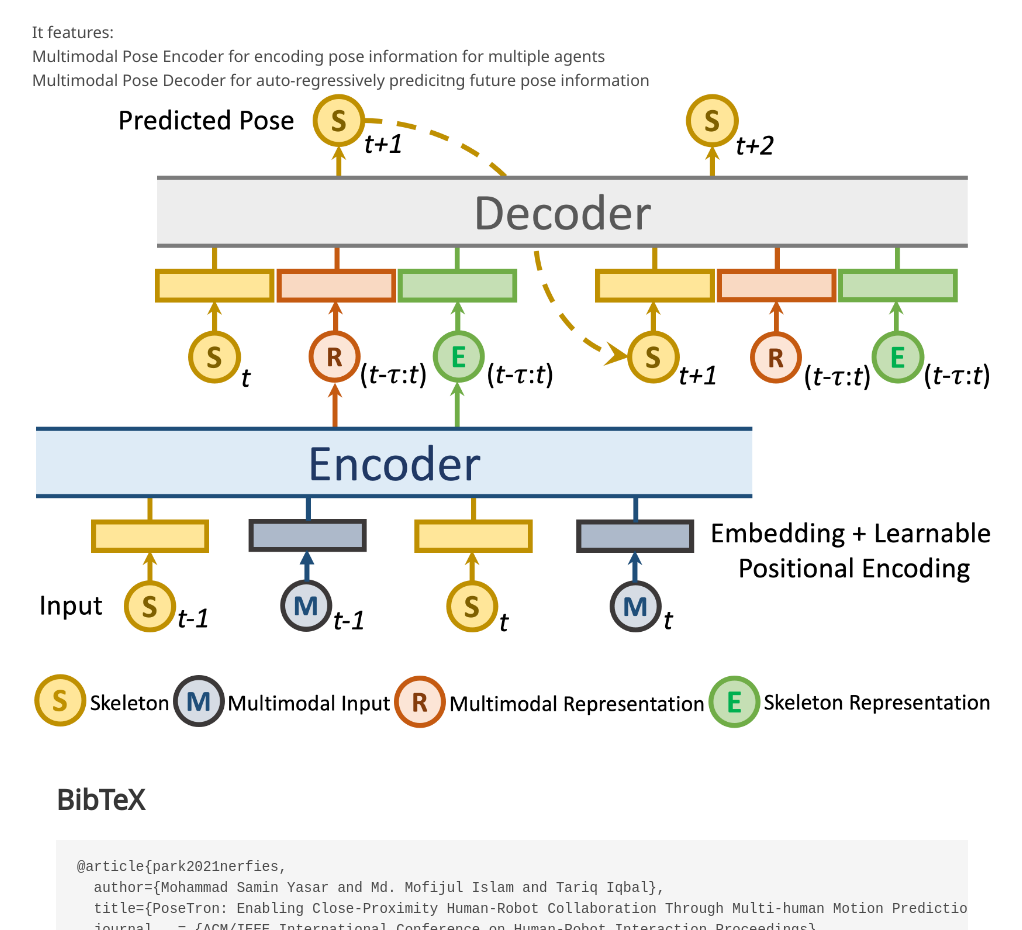
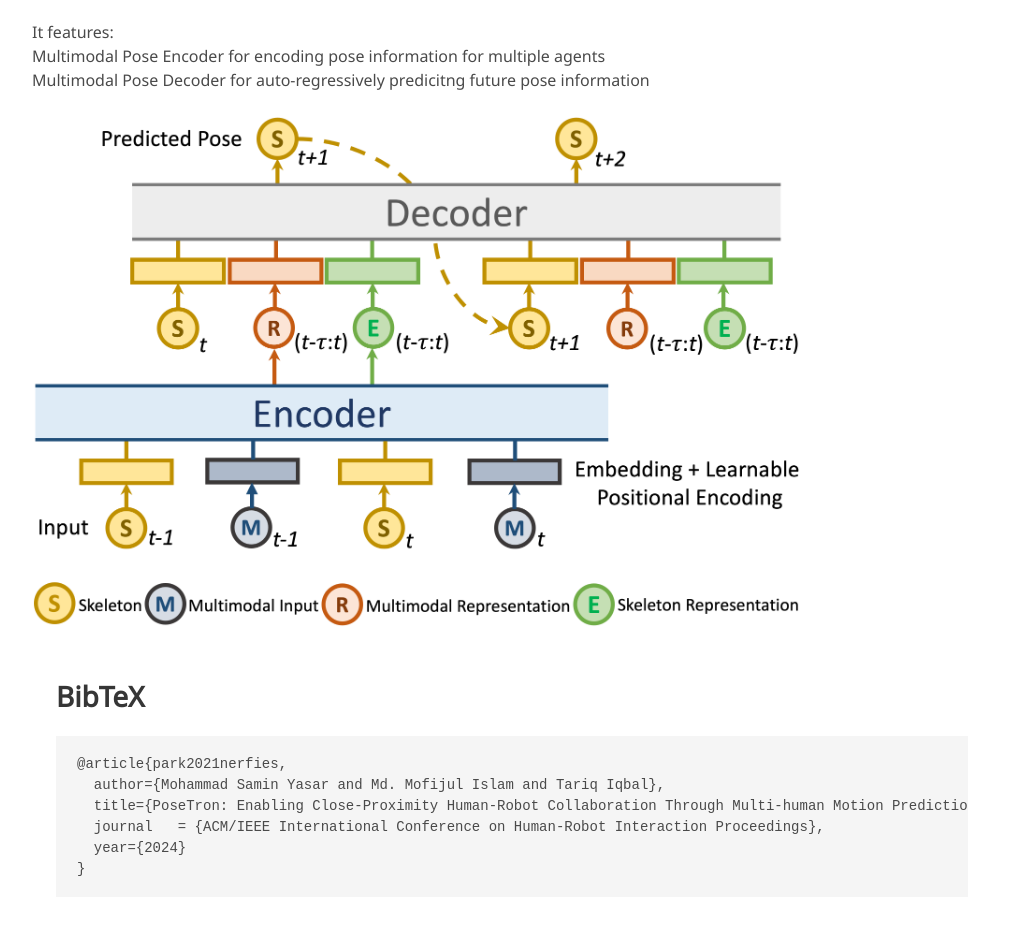
Before and after one commit to MohammadYasar/Interact, a plain HTML site: page index.html in a window 1280 px wide. Shown: the part 2413-3343 px from the top of the page, without its empty margins (128-1150 px from the left). Drawn offline with nearby package versions, Linux system fonts and the light colour scheme; some icons are missing; a web font is replaced by a local one.

Commit message:
resizing posetron image

```diff
--- a/index.html
+++ b/index.html
@@ -8,6 +8,12 @@
   <meta name="viewport" content="width=device-width, initial-scale=1">
   <title>PoseTron: Enabling Close-Proximity Human-Robot Collaboration Through Multi-human Motion Prediction</title>
 
+  <style>
+    .responsive-image {
+        max-width: 80%;
+        height: auto;
+    }
+</style>
 
 
   <link href="https://fonts.googleapis.com/css?family=Google+Sans|Noto+Sans|Castoro"
@@ -214,8 +220,8 @@
           <li>Multimodal Pose Encoder for encoding pose information for multiple agents</li>
           <li>Multimodal Pose Decoder for auto-regressively predicitng future pose information</li>
       </ul>
-      <p></p>
-    <img src="./static/images/posetron_architecture.png" alt="PoseTron-banner">
+      <br>
+    <img src="./static/images/posetron_architecture.png" alt="PoseTron-banner" class="responsive-image">
 
 <section class="section" id="BibTeX">
   <div class="container is-max-desktop content">
```
